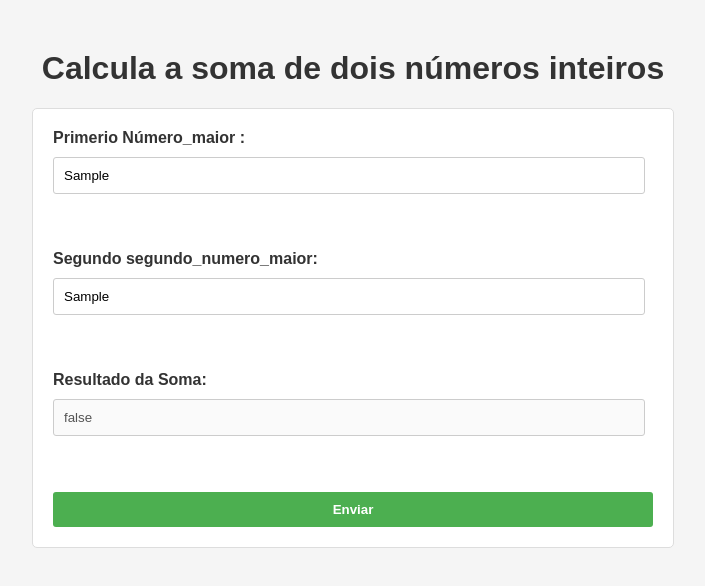
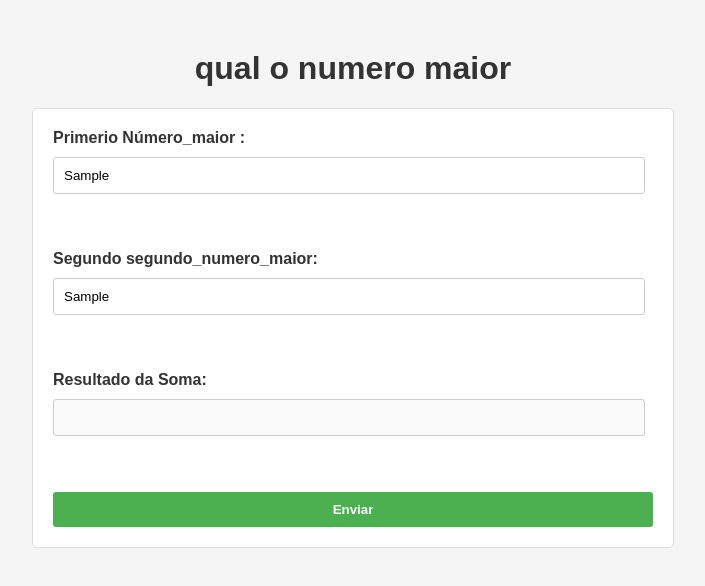
Before and after one commit to graziplay344/projeto_grazi_exec_js, a plain HTML site: page index.html in a window 1280 px wide. Both pictures are taken after typing "Sample", "Sample" into the empty fields and a click on the button "Enviar". Shown: the whole page, without its empty margins (287-992 px from the left). Drawn offline with Linux system fonts and the light colour scheme.

Commit message:
projeto java script
projeto java script

```diff
--- a/index.html
+++ b/index.html
@@ -7,7 +7,7 @@
 	<link rel="stylesheet" href="css/style.css">
 </head>
 <body>
-	<h1>Calcula a soma de dois números inteiros</h1>
+	<h1>qual o numero maior</h1>
 	<form id="formulario">
 		<label for="primeiro_Numero__maior ">Primerio Número_maior :</label>
 		<input type="text" id="primeiro_Numero__maior "><br>
--- a/js/script.js
+++ b/js/script.js
@@ -24,12 +24,12 @@ function somar() {
   //E a variável "resultado_soma" recebe o valor da soma
   let resultado_soma = primeiro_Numero__maior > segundo_numero_maior;
 
-  if (primeiro_Numero__maior>segundo_numero_maior) {
-
+  if (primeiro_Numero__maior > segundo_numero_maior) {
+    document.getElementById("resultado_soma").value = resultado_soma;
   }
 
   //Aqui vai escrever no input "resultado_soma" o valor que está armazenado na variável "resultado_soma"
-  document.getElementById("resultado_soma").value = resultado_soma;
+
 
 
 }
```
